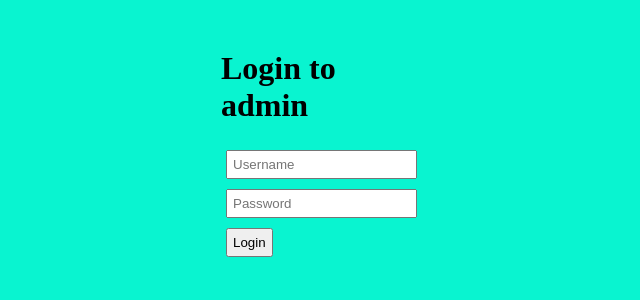
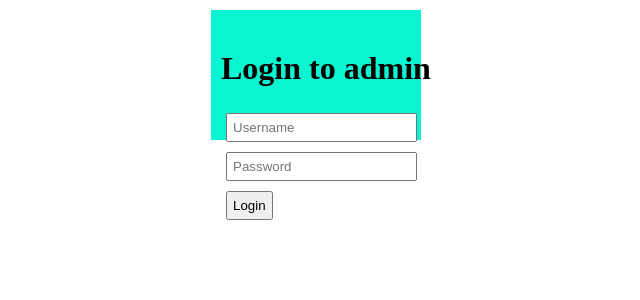
Before and after one commit to thanhdat122/updata, a PHP site: page / in a window 1280 px wide. Shown: the top 300 px of the page, without its empty margins (334-974 px from the left). Run offline with PHP 8.4, Linux system fonts and the light colour scheme.

Commit message:
Update style.css

```diff
--- a/style.css
+++ b/style.css
@@ -1,4 +1,7 @@
 body{
+    background-color: #FFFFFF;
+}
+body .login{
     background-color: #09F4D0;
 }
 
@@ -13,6 +16,7 @@ body{
 h1 {
     margin-top: 30px;
     font-family: Comic Sans MS cursive;
+    width: 500px;
 }
 
 .tit {
```
